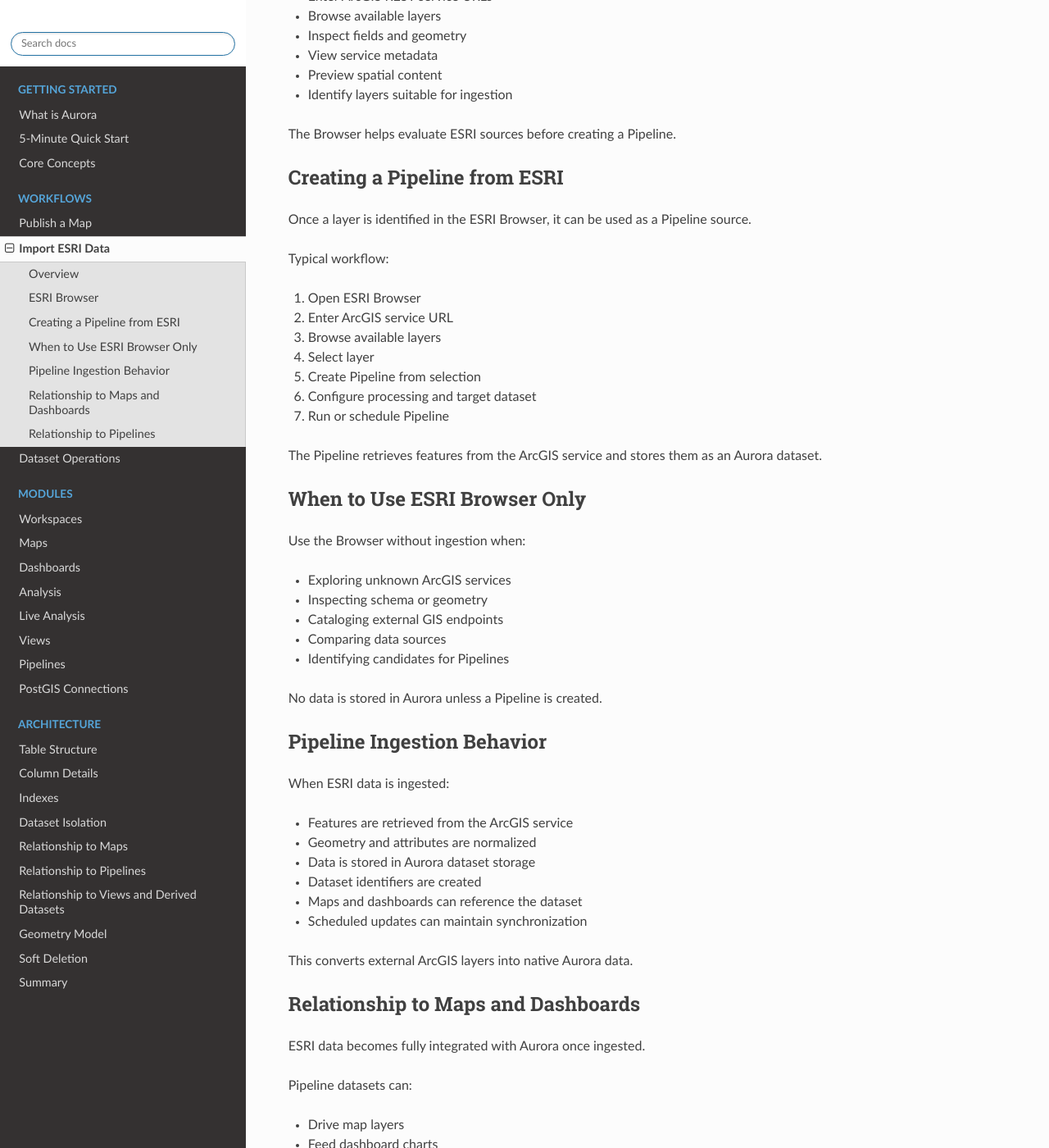
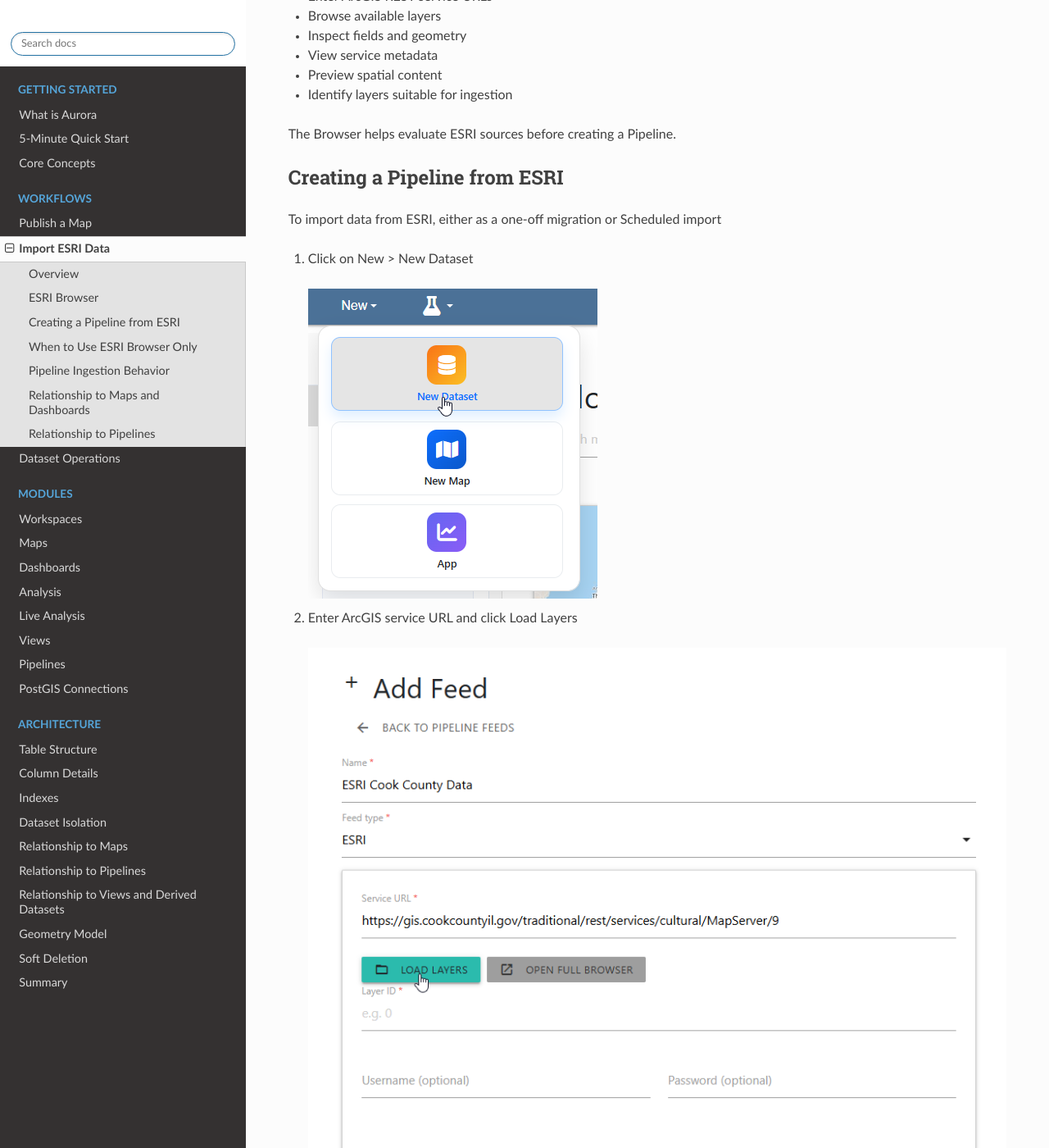
Before and after one commit to AcuGIS/pdocs, a Sphinx documentation site: the page built from docs/workflows/import-esri.rst, in a window 1280 px wide and 1400 px high, scrolled down 816 px. Shown: the whole window at 82% size. Built offline with Sphinx 7.4.7 and the Read the Docs theme 3.1.0, drawn with Linux system fonts in a browser that asks for light colours; some of the changed text lies outside the part shown.

Commit message:
Revise ESRI import workflow with detailed steps
Updated the workflow for importing data from ESRI, including steps for one-off and scheduled imports, and added images for clarity.

```diff
--- a/docs/workflows/import-esri.rst
+++ b/docs/workflows/import-esri.rst
@@ -39,19 +39,36 @@
 Creating a Pipeline from ESRI
 -----------------------------
 
-Once a layer is identified in the ESRI Browser, it can be used as a Pipeline source.
+To import data from ESRI, either as a one-off migration or Scheduled import
 
-Typical workflow:
+1. Click on New > New Dataset
 
-1. Open ESRI Browser
-2. Enter ArcGIS service URL
-3. Browse available layers
-4. Select layer
-5. Create Pipeline from selection
-6. Configure processing and target dataset
-7. Run or schedule Pipeline
+   .. image:: ../_static/QuickStart-1.png
 
-The Pipeline retrieves features from the ArcGIS service and stores them as an Aurora dataset.
+2. Enter ArcGIS service URL and click Load Layers
+
+   .. image:: ../_static/ArcGIS-1.png
+
+
+3. Select the Layer to import
+
+   .. image:: ../_static/ArcGIS-2.png
+
+4. If username and password are required, enter them here.  If a one-time import, use default, if Scheduled, select Schedule.
+
+Click the Save button
+
+   .. image:: ../_static/ArcGIS-3.png
+
+5. A dataset is now created from the ESRI layer
+
+   .. image:: ../_static/ArcGIS-4.png
+
+6. Configure dataset, map, etc..  You can now use the dataset as well as use dataset in Maps, Dashboards, and other functions
+
+   .. image:: ../_static/ArcGIS-5.png
+
+The Pipeline retrieves features from the ArcGIS service and stores them in PostGIS as an Aurora dataset.
 
 When to Use ESRI Browser Only
 -----------------------------
```
